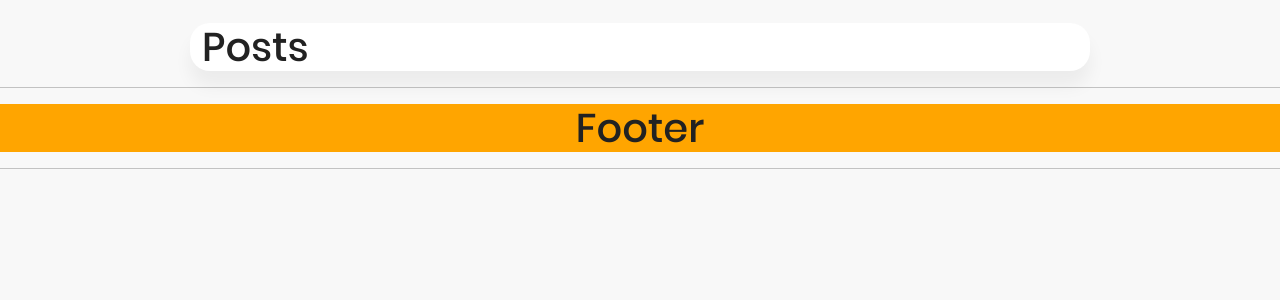
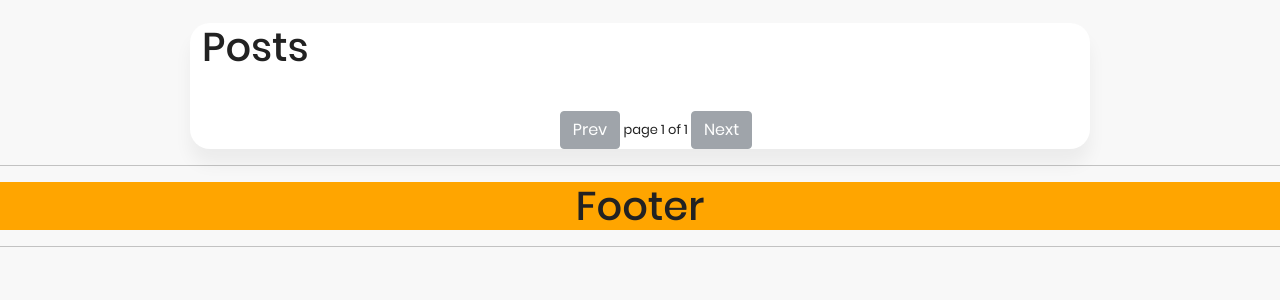
Before and after one commit to nouranhamdy/DjangoBlog, a Django app: page /Blog/home/ in a window 1280 px wide. Shown: the part 62-362 px from the top of the page. Run offline with Django 4.2, Linux system fonts and the light colour scheme; data that the repository does not hold is empty.

Commit message:
Pagination+Posts+cat+auth Completed

```diff
--- a/djblog/djblog/Blog/views.py
+++ b/djblog/djblog/Blog/views.py
@@ -13,7 +13,7 @@ from rest_framework.response import Response
 from django.views.generic import ListView, DetailView, CreateView, UpdateView, DeleteView
 from .forms import PostForm, EditForm
 from django.urls import reverse_lazy
-
+from django.core.paginator import Paginator,PageNotAnInteger,EmptyPage
 from .models import Post
 # Create your views here.
 # @login_required(login_url='login')
@@ -74,9 +74,19 @@ def apiAllUsers(request):
 #     ordering = ['-post_date']
     #ordering = ['-id']
 def PostView(request):
+    posts=Post.objects.all()
+    paginator=Paginator(posts,5)
+    page=request.GET.get('page')
+    try:
+        posts = paginator.page(page)
+    except PageNotAnInteger:
+        posts = paginator.page(1)
+    except EmptyPage:
+        posts = paginator.page(paginator.num_page)
+
     context ={
-        'title':'Home Page',
-        'post': Post.objects.all()
+        'posts': posts,
+        'page':page,
     }
     # template_name = 'Blog/home.html'
     return render(request,'Blog/home.html',context)
--- a/djblog/djblog/templates/Blog/home.html
+++ b/djblog/djblog/templates/Blog/home.html
@@ -2,7 +2,7 @@
 {% block content %}
 <h1>Posts</h1>
 <ul>
-{% for post in object_list %}
+{% for post in posts %}
 <li><a href="{% url 'article-detail' post.pk %}">{{post.title}}</a>
     - <a href="{% url 'category' post.category|slugify %}">{{post.category}}</a>
     - {{post.author.first_name}}
@@ -16,5 +16,6 @@
     </small><br/>
     {{post.body | slice:":200" | safe}}</li>
 {% endfor %}
+{% include 'Blog/pagination.html' with page=posts %}
 </ul>
   {% endblock %}
--- a/djblog/djblog/templates/Blog/pagination.html
+++ b/djblog/djblog/templates/Blog/pagination.html
@@ -1,5 +1,13 @@
 <div class="border-top- pt-3 mt-4 text-center">
-    <a class="btn btn-secondary bg-secondary" href="#">Next</a>
-    <span class="pr-4 pl-4">page 1 of 10 </span>
-     <a class="btn btn-secondary bg-secondary" href="#">Prev</a>
+    {% if page.has_previous %}
+     <a class="btn btn-secondary bg-secondary" href="?page={{page.previous_page_number}}">Prev</a>
+    {% else %}
+    <a class="btn btn-secondary bg-secondary disabled" href="#">Prev</a>
+    {% endif %}
+    <span class="pr-4 pl-4">page {{ page.number }} of {{page.paginator.num_pages}} </span>
+    {% if page.has_next %}
+      <a class="btn btn-secondary bg-secondary" href="?page={{page.next_page_number}}">Next</a>
+     {% else %}
+    <a class="btn btn-secondary bg-secondary disabled" href="#">Next</a>
+    {% endif %}
 </div>
```
Also changed, not shown: 1 other file.
